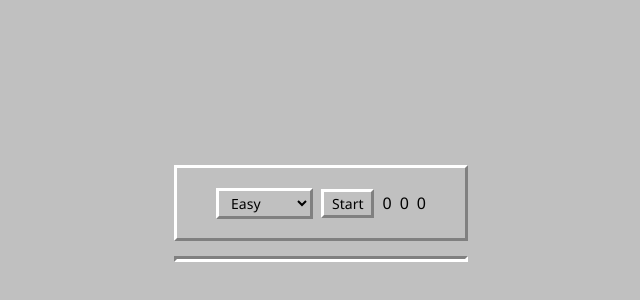
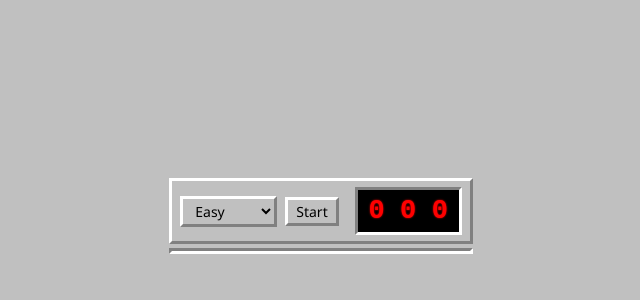
Before and after one commit to ianlivingston/Local_Minesweeper, a React (Vite) app: page / in a window 1280 px wide. Shown: the part 184-484 px from the top of the page, without its empty margins (319-959 px from the left). Built offline with nearby package versions, Linux system fonts and the light colour scheme.

Commit message:
style: timer digits look digital and display win/loss svg -- AI implementation

```diff
--- a/src/BoardInterface.ts
+++ b/src/BoardInterface.ts
@@ -107,7 +107,7 @@ const Board: StateCreator<BoardInterface, [], [], BoardInterface> = (set, get) =
             }))
         },
         showAll: () => {
-            console.log("showAll")
+            // console.log("showAll")
             set((state) => ({
                 board: state.board.map((tile: tileData) => {
                     tile.isCovered = false
--- a/src/Game.css
+++ b/src/Game.css
@@ -3,12 +3,28 @@ body {
   display: flex;
   justify-content: center;
   align-items: center;
+  min-width: 320px;
   min-height: 100vh;
+  overflow-x: auto;
   background: #c0c0c0;
   font-family: 'Segoe UI', Tahoma, Geneva, Verdana, sans-serif;
 }
 
-ul {
+#root {
+  width: 100%;
+  display: flex;
+  justify-content: center;
+}
+
+.game {
+  display: flex;
+  flex-direction: column;
+  gap: 4px;
+  width: max-content;
+  max-width: 100%;
+}
+
+.board {
   display: inline-grid;
   grid-template-columns: repeat(var(--cols), 32px);
   justify-content: center;
@@ -68,14 +84,57 @@ ul {
 
 #LevelSelect {
   display: flex;
-  gap: 8px;
+  gap: 16px;
   align-items: center;
-  justify-content: center;
-  padding: 8px;
-  margin-bottom: 4px;
+  justify-content: space-between;
+  box-sizing: border-box;
+  min-height: 58px;
+  padding: 6px 8px;
   border: 3px solid;
   border-color: #fff #808080 #808080 #fff;
   background: #c0c0c0;
+}
+
+.game-controls,
+.timer-area {
+  display: flex;
+  align-items: center;
+  gap: 8px;
+}
+
+.timer-display {
+  display: grid;
+  grid-template-columns: repeat(3, 1.1em);
+  gap: 2px;
+  padding: 4px;
+  font-size: 27px;
+  border: 3px solid;
+  border-color: #808080 #fff #fff #808080;
+  background: #000;
+}
+
+.timer-digit {
+  display: inline-flex;
+  align-items: center;
+  justify-content: center;
+  width: 1.1em;
+  height: 1.25em;
+  box-sizing: border-box;
+  background: #000;
+  color: #f00;
+  font-family: 'Courier New', monospace;
+  font-size: 27px;
+  font-weight: 900;
+  font-variant-numeric: tabular-nums;
+  line-height: 1;
+  text-shadow: 0 0 2px #f00;
+}
+
+.result-icon {
+  width: 44px;
+  height: 44px;
+  object-fit: contain;
+  flex: 0 0 44px;
 }
 
 select, #startButton {
--- a/src/Game.tsx
+++ b/src/Game.tsx
@@ -2,6 +2,8 @@ import useStore from './StateStore.ts'
 import Tile from './Tile.tsx'
 import type {difficulty} from "./StateStore.ts"
 import {type ChangeEvent, type MouseEvent, type CSSProperties, useState} from "react";
+import trophyUrl from './assets/trophy-winner-prize-svgrepo-com.svg'
+import skullUrl from './assets/skull-crossbones-svgrepo-com.svg'
 import './Game.css'
 
 function Game() {
@@ -16,6 +18,7 @@ function Game() {
     const digitE1 = useStore((state) => state.digitE1)
     const digitE0 = useStore((state) => state.digitE0)
     const resetTimer = useStore((state) => state.resetTimer)
+    const gameState = useStore((state) => state.gameState)
 
     const [level, setLevel] = useState<difficulty>("Easy")
 
@@ -25,9 +28,10 @@ function Game() {
     }
 
     return (
-        <>
+        <main className="game">
             <div id="LevelSelect">
-                <select onChange={changeLevel}>
+                <div className="game-controls">
+                    <select onChange={changeLevel} value={level}>
                         <option value="Easy">Easy</option>
                         <option value="Medium">Medium</option>
                         <option value="Hard">Hard</option>
@@ -38,11 +42,22 @@ function Game() {
                     }}>
                         Start
                     </button>
-                <p>{digitE2}</p>
-                <p>{digitE1}</p>
-                <p>{digitE0}</p>
                 </div>
-            <ul style={{ '--cols': numberOfColumns } as CSSProperties}>
+                <div className="timer-area">
+                    {gameState === "won" && (
+                        <img src={trophyUrl} alt="You won" className="result-icon" />
+                    )}
+                    {gameState === "lost" && (
+                        <img src={skullUrl} alt="You lost" className="result-icon" />
+                    )}
+                    <div className="timer-display" aria-label="Elapsed time">
+                        <span className="timer-digit">{digitE2}</span>
+                        <span className="timer-digit">{digitE1}</span>
+                        <span className="timer-digit">{digitE0}</span>
+                    </div>
+                </div>
+            </div>
+            <ul className="board" style={{ '--cols': numberOfColumns } as CSSProperties}>
                 {board.map((tile, index) => (
                     <li key={index}>
                         <Tile
@@ -58,7 +73,7 @@ function Game() {
                     </li>
                 ))}
             </ul>
-        </>
+        </main>
     )
 }
 
--- a/src/StateStore.ts
+++ b/src/StateStore.ts
@@ -84,29 +84,43 @@ const useStore = create<MineStore & BoardInterface & TimerInterface>()((set, get
         set(() => ({gameState: "ready"}))
     },
     uncoverTile: (i: number) => {
+        const currentState = get().gameState
+        if (currentState === "won" || currentState === "lost") return
+
         const tile: tileData = get().getTile(i)
-        if (tile.isCovered && !tile.isFlagged) {
-            if (tile.value === "M"){
+        if (!tile.isCovered || tile.isFlagged) return
+
+        if (currentState === "ready") {
+            set(() => ({gameState: "playing"}))
+            get().enableTimer()
+        }
+
+        if (tile.value === "M") {
             get().showAll()
             get().disableTimer()
             set(() => ({gameState: "lost"}))
+            return
         }
-            else if (tile.value === 0) {
-                // console.log(`found 0 at ${i}, strobing`)
+
+        if (tile.value === 0) {
             get().setTileIsCovered(i, false)
             get().strobe(i)
-            } else
+        } else {
             get().setTileIsCovered(i, false)
         }
-        if (get().gameState == "ready") {
-            set(() => ({gameState: "playing"}))
-            get().enableTimer()
+
+        const hasWon = get().board.every((boardTile) =>
+            boardTile.value === "M" || !boardTile.isCovered,
+        )
+        if (hasWon) {
+            get().disableTimer()
+            set(() => ({gameState: "won"}))
         }
     },
     strobe: (i: number) => {
         const neighbors: number[] = get().getNeighbors(i)
         for (const n of neighbors) {
-            // console.log(`strobe: ${i}`)
+            if (get().gameState !== "playing") break
             get().uncoverTile(n)
         }
     }
```
Also changed, not shown: src/assets/skull-crossbones-svgrepo-com.svg (added), src/assets/trophy-winner-prize-svgrepo-com.svg (added). Lines whose indentation alone changed are shown as unchanged.
